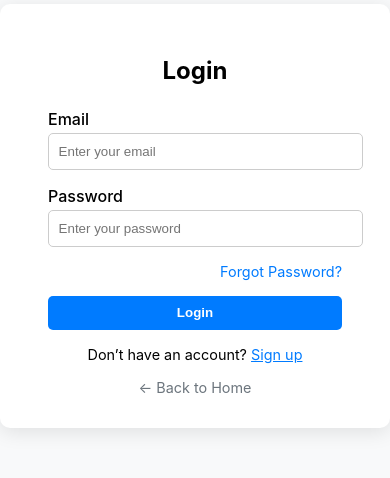
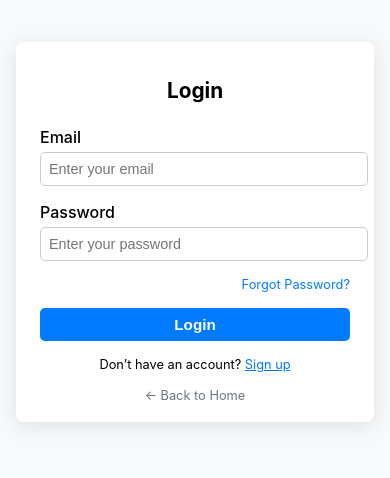
Before and after one commit to AftabAhmedFahim/EduBondhu, a React (Create React App) app: page /login in a window 390 px wide. Shown: the part 164-642 px from the top of the page. Built offline with nearby package versions, Linux system fonts and the light colour scheme.

Commit message:
made loginPage Responsive

```diff
--- a/src/pages/Login/LoginPage.css
+++ b/src/pages/Login/LoginPage.css
@@ -4,6 +4,7 @@
   align-items: center;
   min-height: 90vh;
   background-color: #f8f9fa;
+  padding: 1rem;
 }
 
 .login-box {
@@ -74,4 +75,30 @@
   font-size: 0.9rem;
   color: #6c757d;
   cursor: pointer;
+
 }
+
+@media (max-width: 480px) {
+  .login-box {
+    padding: 1.2rem 1.5rem;
+    max-width: 100%;
+    border-radius: 0.5rem;
+  }
+  .login-box h2 {
+    font-size: 1.3rem;
+  }
+  .form-group input {
+    padding: 0.5rem;
+    font-size: 0.9rem;
+  }
+  .login-btn {
+    padding: 0.5rem;
+    font-size: 0.95rem;
+  }
+  .forgot-link {
+    font-size: 0.8rem;
+  }
+  .extra-link, .back-home {
+    font-size: 0.8rem;
+  }
+}
```
